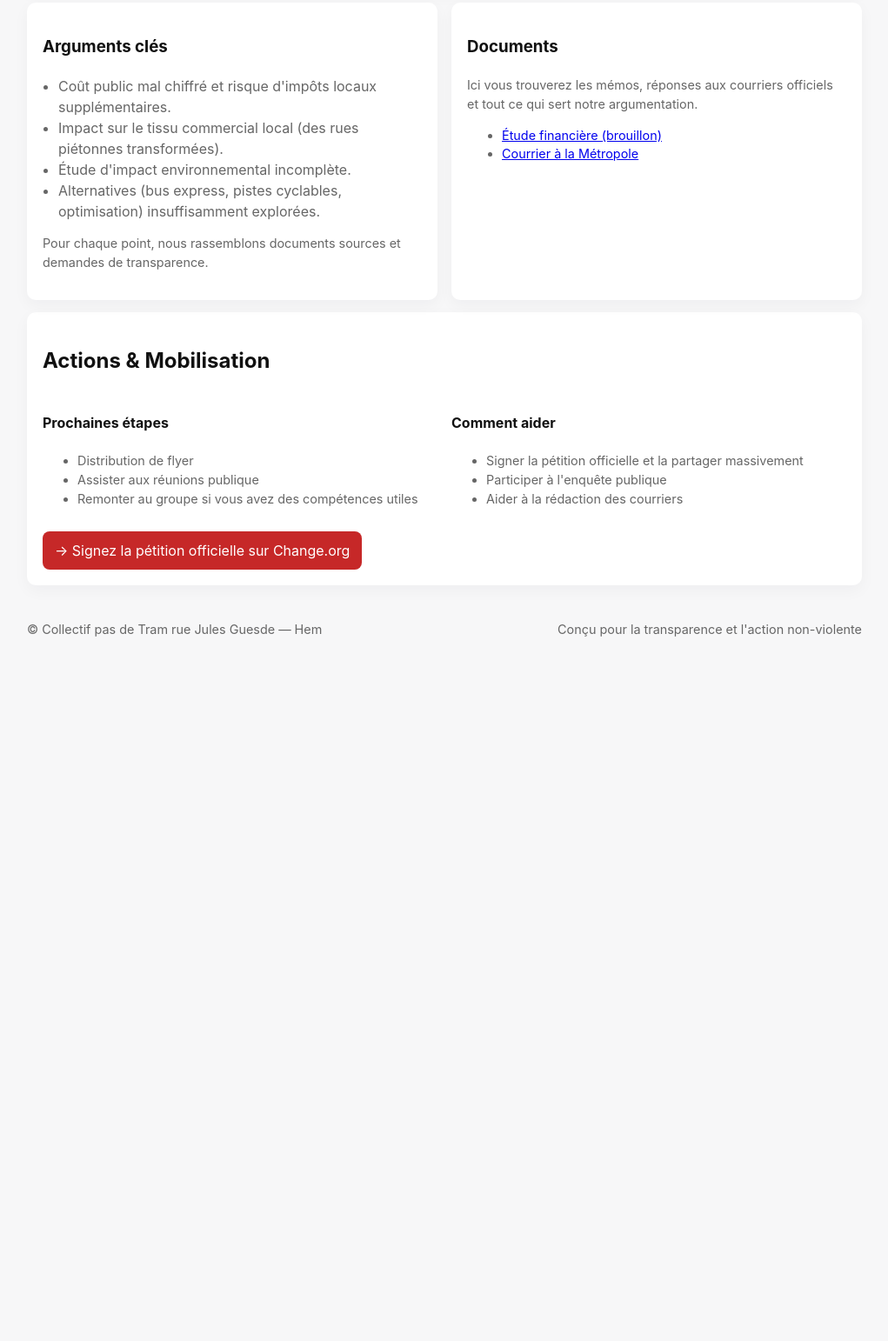
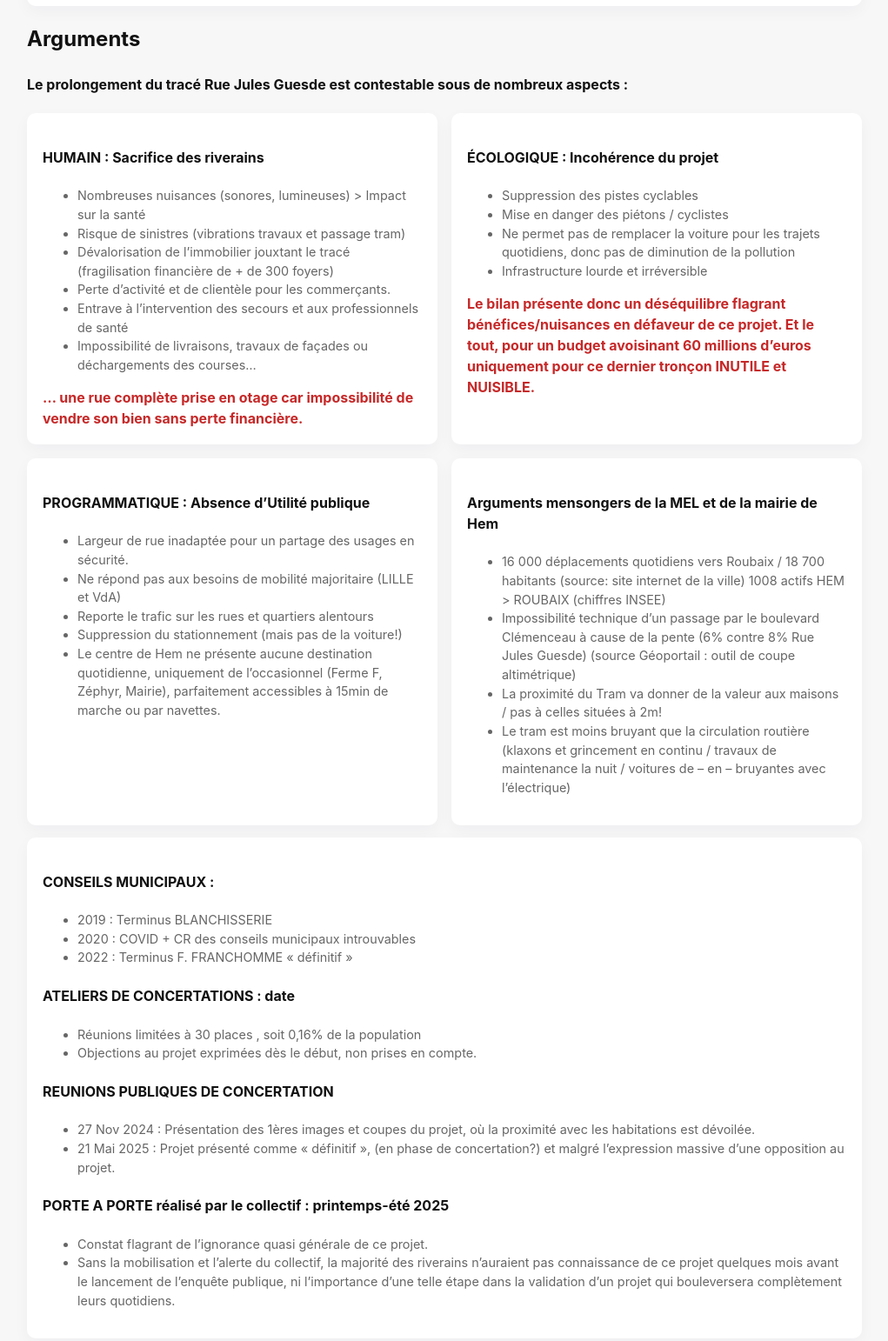
Before and after one commit to rjg-hem/ruejulesguesde, a plain HTML site: page index.html in a window 1280 px wide. Shown: the part 818-2360 px from the top of the page at 87% size, without its empty margins (129-1150 px from the left). Before the commit the page ends 1572 px from the top, so only its background shows below. Drawn offline with Linux system fonts and the light colour scheme.

Commit message:
Update index.html

```diff
--- a/index.html
+++ b/index.html
@@ -22,7 +22,7 @@
     .btn{background:var(--accent);color:#fff;border:none;padding:10px 14px;border-radius:8px;cursor:pointer;text-decoration:none;display:inline-block}
     .outline{background:transparent;border:1px solid rgb(255, 254, 254); color:white;padding:10px 14px;border-radius:8px;text-decoration:none;}
     main{padding:18px 0}
-    .grid{display:grid;grid-template-columns:repeat(auto-fit,minmax(240px,1fr));gap:16px}
+    .grid{display:grid;grid-template-columns:repeat(auto-fit,minmax(310px,1fr));gap:16px}
     .card{background:var(--card);padding:18px;border-radius:10px;box-shadow:0 6px 18px rgba(16,24,40,0.04)}
     ul.reasons{padding-left:18px;margin:8px 0;color:var(--muted)}
     footer{padding:28px 0;color:var(--muted)}
@@ -43,17 +43,18 @@
         <div class="navlinks small">
           <a href="#about">À propos</a>
           <a href="#arguments">Arguments</a>
-          <a class="accent" href="https://www.change.org/p/non-au-doublement-de-la-m700-pour-une-mobilit%C3%A9-juste-propre-et-r%C3%A9siliente-sur-la-mel?recruiter=1356301203&recruited_by_id=19b44830-986c-11ef-9456-635940b77efc&utm_source=share_petition&utm_campaign=starter_onboarding_share_personal&utm_medium=copylink" target="_blank">Pétition</a>
+          <a class="accent" href="https://www.change.org/p/p%C3%A9tition-contre-le-tramway-rue-jules-guesde-%C3%A0-hem?source_location=search" target="_blank">Pétition</a>
           <a href="https://www.registre-numerique.fr/enquete-publique-TRT/deposer-son-observation">Registre</a>
         </div>
       </nav>
       <div class="hero">
         <div>
-          <h1>Non au tramway à Hem — pour une transition réelle, pas de la communication</h1>
-          <p class="lead">Nous sommes des habitant·e·s de Hem qui refusons un projet imposé, mal chiffré et déconnecté des besoins réels. Ce site centralise les infos, les preuves et les actions concrètes pour s'opposer légalement et efficacement.</p>
+          <h1>Non au tramway rue Jules Guesde à Hem</h1>
+          <p class="lead">En tant que riverains et voisins proches de la Rue Jules Guesde, et d’après notre expertise de cette rue que nous pratiquons quotidiennement, il nous parait évident qu’un tram est hors d’échelle par rapport aux besoins et usages.
+          </p>
           <div class="ctas">
-            <a class="btn" href="https://www.change.org/p/non-au-doublement-de-la-m700-pour-une-mobilit%C3%A9-juste-propre-et-r%C3%A9siliente-sur-la-mel?recruiter=1356301203&recruited_by_id=19b44830-986c-11ef-9456-635940b77efc&utm_source=share_petition&utm_campaign=starter_onboarding_share_personal&utm_medium=copylink" target="_blank">Signer la pétition</a>
-            <button class="outline" onclick="scrollToSection('actions')">Rejoindre</button>
+            <a class="btn" href="https://www.change.org/p/p%C3%A9tition-contre-le-tramway-rue-jules-guesde-%C3%A0-hem?source_location=search" target="_blank">Signer la pétition</a>
+            <!--<button class="outline" onclick="scrollToSection('actions')">Rejoindre</button>-->
             <button class="outline" onclick="shareSite()">Partager</button>
           </div>
           <p class="muted small" style="margin-top:12px">Le ton est honnête : on n'édulcore rien. Arguments factuels, actions non-violentes.</p>
@@ -88,10 +89,65 @@
   <main class="container" role="main">
     <section id="about" class="card">
       <h2>Qui sommes‑nous ?</h2>
-      <p class="muted">Un collectif citoyen, apolitique dans les étiquettes mais engagé contre ce projet de tramway tel qu'il est présenté par la métropole. Notre objectif : obtenir des comptes transparents, une vraie étude d'impact et des alternatives moins coûteuses.</p>
+      <p class="muted">Un collectif citoyen, apolitique dans les étiquettes mais engagé contre ce projet de tramway tel qu'il est présenté par la métropole. Notre objectif : Puisque le tronçon Rue Jules Guesde est en bout de ligne, nous souhaitons qu’il soit étudié spécifiquement.<br><br>
+      Les chiffres (démographie, usages, déplacements..) ne doivent pas être noyés dans les chiffres globaux de la MEL, sinon il n’y a aucun moyen de démontrer l’utilité de ce tronçon.</p>
+    </section>
+    <h2 id="arguments">Arguments</h2>
+    <h4>Le prolongement du tracé Rue Jules Guesde est contestable sous de nombreux aspects :</h4>
+    <section style="margin-top:14px">
+      <div class="grid">
+        <div class="card">
+          <h4>HUMAIN : Sacrifice des riverains</h4>
+          <ul class="muted small">
+            <li>Nombreuses nuisances (sonores, lumineuses) > Impact sur la santé</li>
+            <li>Risque de sinistres (vibrations travaux et passage tram)</li>
+            <li>Dévalorisation de l’immobilier jouxtant le tracé (fragilisation financière de + de 300 foyers)</li>
+            <li>Perte d’activité et de clientèle pour les commerçants.</li>
+            <li>Entrave à l’intervention des secours et aux professionnels de santé</li>
+            <li>Impossibilité de livraisons, travaux de façades ou déchargements des courses…</li>
+          </ul>
+          <div class="accent bold" style="margin-top:12px">
+            … une rue complète prise en otage car impossibilité de vendre son bien sans perte financière.
+          </div>
+        </div>
+        <div class="card">
+          <h4>ÉCOLOGIQUE : Incohérence du projet</h4>
+          <ul class="muted small">
+            <li>Suppression des pistes cyclables</li>
+            <li>Mise en danger des piétons / cyclistes</li>
+            <li>Ne permet pas de remplacer la voiture pour les trajets quotidiens, donc pas de diminution de la pollution</li>
+            <li>Infrastructure lourde et irréversible</li>
+          </ul>
+          <div class="accent bold" style="margin-top:12px">
+            Le bilan présente donc un déséquilibre flagrant bénéfices/nuisances en défaveur de ce projet.
+            Et le tout, pour un budget avoisinant 60 millions d’euros uniquement pour ce dernier tronçon INUTILE et NUISIBLE.
+          </div>
+        </div>
+        <div class="card">
+           <h4>PROGRAMMATIQUE : Absence d’Utilité publique</h4>
+          <ul class="muted small">
+            <li>Largeur de rue inadaptée pour un partage des usages en sécurité.</li>
+            <li>Ne répond pas aux besoins de mobilité majoritaire (LILLE et VdA)</li>
+            <li>Reporte le trafic sur les rues et quartiers alentours</li>
+            <li>Suppression du stationnement (mais pas de la voiture!)</li>
+            <li>Le centre de Hem ne présente aucune destination quotidienne, uniquement de l’occasionnel (Ferme F, Zéphyr, Mairie), parfaitement accessibles à 15min de
+            marche ou par navettes.</li>
+          </ul>
+
+        </div>
+        <div class="card">
+          <h4>Arguments mensongers de la MEL et de la mairie de Hem</h4>
+          <ul class="muted small">
+            <li>16 000 déplacements quotidiens vers Roubaix / 18 700 habitants (source: site internet de la ville) 1008 actifs HEM > ROUBAIX (chiffres INSEE)</li>
+            <li>Impossibilité technique d’un passage par le boulevard Clémenceau à cause de la pente (6% contre 8% Rue Jules Guesde) (source Géoportail : outil de coupe altimétrique)</li>
+            <li>La proximité du Tram va donner de la valeur aux maisons / pas à celles situées à 2m!</li>
+            <li>Le tram est moins bruyant que la circulation routière (klaxons et grincement en continu / travaux de maintenance la nuit / voitures de – en – bruyantes avec l’électrique)</li>
+          </ul>
+        </div>
+      </div>
     </section>
 
-    <section id="arguments" style="margin-top:14px">
+    <!--<section id="arguments" style="margin-top:14px">
       <div class="grid">
         <div class="card">
           <h3>Arguments clés</h3>
@@ -112,6 +168,27 @@
           </ul>
         </div>
       </div>
+    </section>-->
+    <section id="concertation" class="card" style="margin-top: 14px;">
+      <h4>CONSEILS MUNICIPAUX :</h4>
+      <ul class="small muted" style="margin-top:8px">
+        <li>2019 : Terminus BLANCHISSERIE</li>
+      <li>2020 : COVID + CR des conseils municipaux introuvables</li>
+      <li>2022 : Terminus F. FRANCHOMME « définitif »</li>
+      </ul>
+
+      <h4>ATELIERS DE CONCERTATIONS : date</h4>
+      <ul class="small muted" style="margin-top:8px">
+        <li>Réunions limitées à 30 places , soit 0,16% de la population</li>
+        <li>Objections au projet exprimées dès le début, non prises en compte.</li></ul>
+      <h4>REUNIONS PUBLIQUES DE CONCERTATION</h4>
+      <ul class="small muted" style="margin-top:8px">
+        <li>27 Nov 2024 : Présentation des 1ères images et coupes du projet, où la proximité avec les habitations est dévoilée.</li>
+        <li>21 Mai 2025 : Projet présenté comme « définitif », (en phase de concertation?) et malgré l’expression massive d’une opposition au projet.</li></ul>
+      <h4>PORTE A PORTE réalisé par le collectif : printemps-été 2025</h4>
+      <ul class="small muted" style="margin-top:8px">
+        <li>Constat flagrant de l’ignorance quasi générale de ce projet. </li>
+        <li>Sans la mobilisation et l’alerte du collectif, la majorité des riverains n’auraient pas connaissance de ce projet quelques mois avant le lancement de l’enquête publique, ni l’importance d’une telle étape dans la validation d’un projet qui bouleversera complètement leurs quotidiens. </li></ul>
     </section>
 
     <section id="actions" class="card" style="margin-top:14px">
@@ -136,8 +213,9 @@
         </div>
       </div>
       <div style="margin-top:12px">
-        <a href="https://www.change.org/p/non-au-doublement-de-la-m700-pour-une-mobilit%C3%A9-juste-propre-et-r%C3%A9siliente-sur-la-mel?recruiter=1356301203&recruited_by_id=19b44830-986c-11ef-9456-635940b77efc&utm_source=share_petition&utm_campaign=starter_onboarding_share_personal&utm_medium=copylink" class="btn" target="_blank">→ Signez la pétition officielle sur Change.org</a>
+        <a href="https://www.change.org/p/p%C3%A9tition-contre-le-tramway-rue-jules-guesde-%C3%A0-hem?source_location=search" class="btn" target="_blank">→ Signez la pétition officielle sur Change.org</a>
       </div>
+
     </section>
   </main>
 
```
